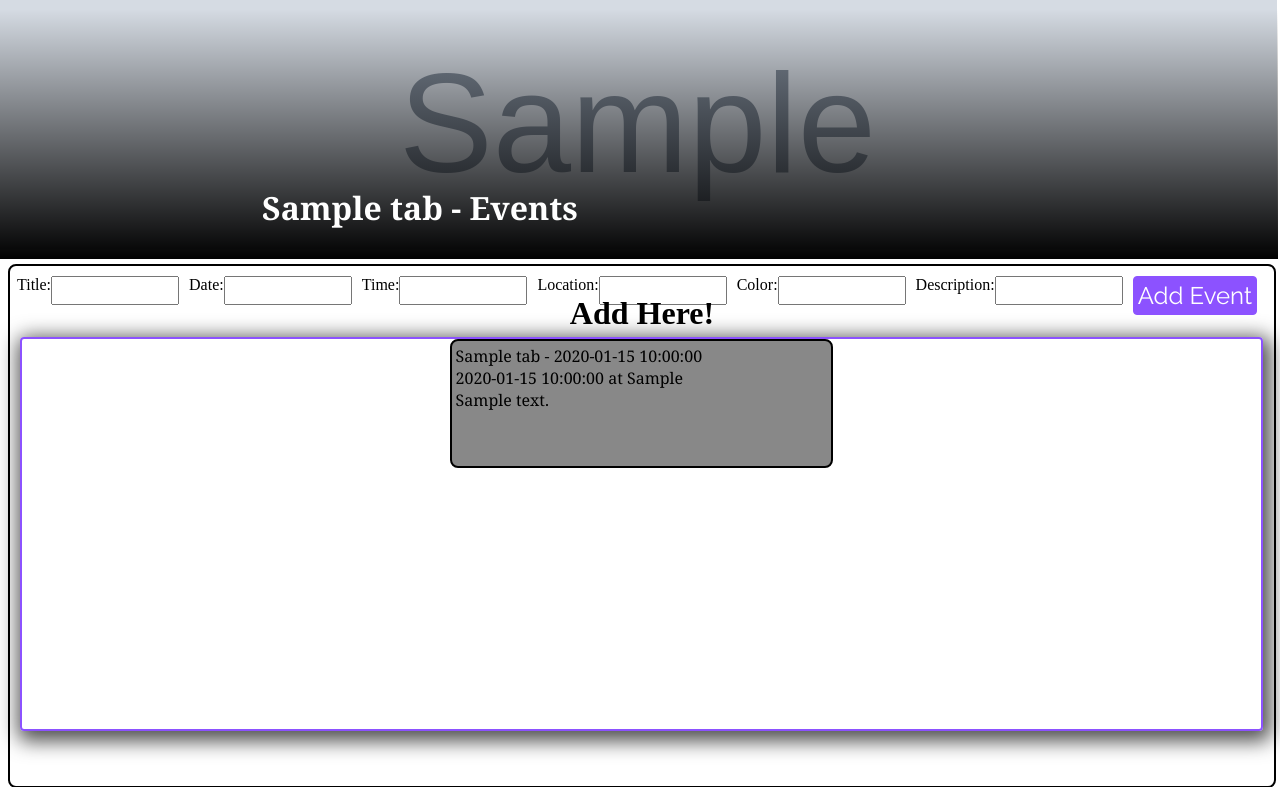
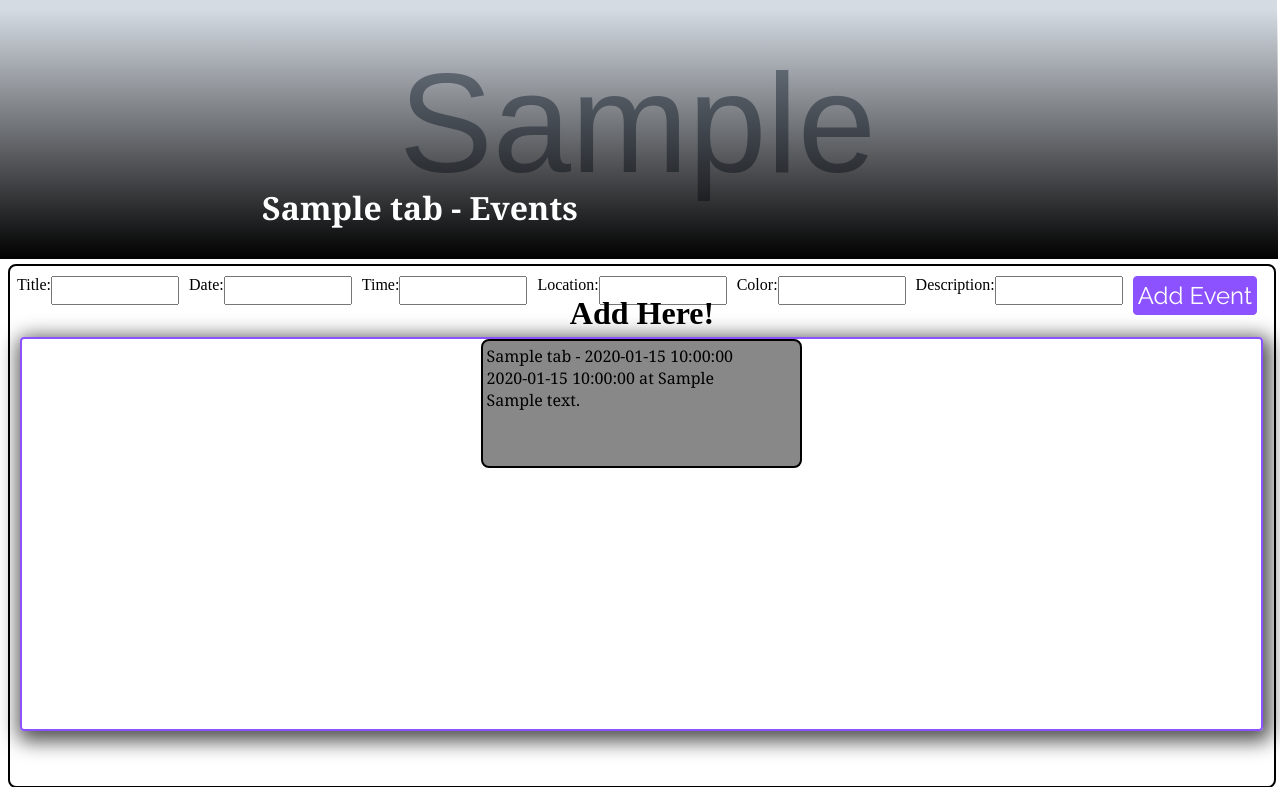
Before and after one commit to robPTY/ratemycaf, a PHP site: page /ratemycaf/events/1 in a window 1280 px wide; the page is wider, and only the part inside the window is pictured. Shown: the part 80-867 px from the top of that part. Run offline with PHP 8.4, Linux system fonts and the light colour scheme; the visitor is signed in with stand-in values (Sample User, id 1); tables that the repository leaves empty or names only in its code hold one stand-in row (values such as "Sample post"); grey boxes marked "Sample" are stand-in pictures; some libraries are stand-ins or nearby versions; some web fonts are replaced.

Commit message:
quick commit:

```diff
--- a/css/RMCstyles.css
+++ b/css/RMCstyles.css
@@ -658,10 +658,10 @@ body{
 .event-holder{
     border: 2px solid black;
     border-radius: 8px 8px 8px 8px;
-    width: 40%;
+    width: 10%;
     margin: 10;
     height: 30%;
-    flex-basis: 30%;
+    flex-basis: 25%;
     font-family: Cambria, Cochin, Georgia, Times, 'Times New Roman', serif;
     padding: 4px;
 }
--- a/login.php
+++ b/login.php
@@ -24,7 +24,7 @@ else{
                 <input class="name" id="email" name="email" type="email" placeholder="E-Mail"/>
                 <input class="name" id="password" name="password" type="Password" placeholder="Password"/>
                 <p><strong>Enter Captcha:</strong></p><br />
-                <input type="text" name="captcha" />
+                <input type="text" name="captcha"/>
                 <p><br/>
                 <img src="captcha.php?rand=<?php echo rand(); ?>" id='captcha_image'>
                 </p>
```
